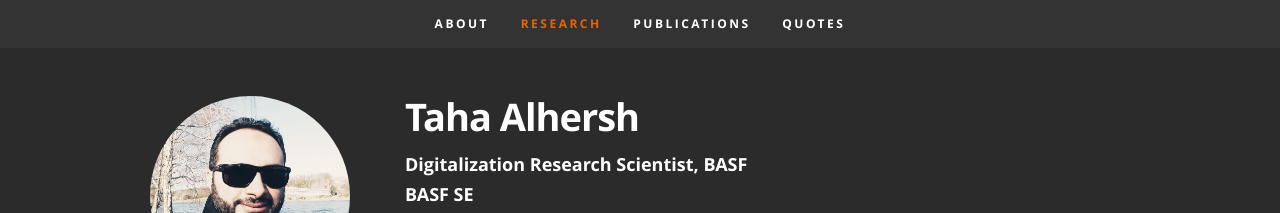
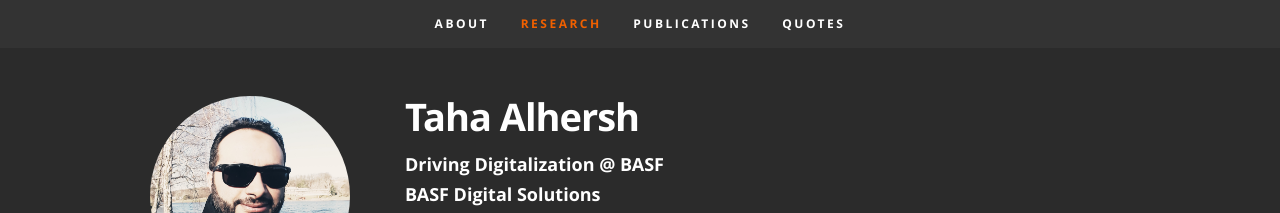
Before and after one commit to alhersh/alhersh.github.io, a plain HTML site: page index.html in a window 1280 px wide. Shown: the top 213 px of the page. Drawn offline with nearby package versions, Linux system fonts and the light colour scheme; files whose address does not match are found by name.

Commit message:
Update index.html

```diff
--- a/index.html
+++ b/index.html
@@ -67,8 +67,8 @@
 
             <h1><font color="white">Taha Alhersh</font></h1>
 
-            <h5> <font color="white"> Digitalization Research Scientist, BASF </font> </h5>
-            <h5> <font color="white"> BASF SE </font> </h5>
+            <h5> <font color="white"> Driving Digitalization @ BASF </font> </h5>
+            <h5> <font color="white"> BASF Digital Solutions </font> </h5>
             <font color="white"></font>
             <footer>
               <div class="row">
@@ -107,7 +107,7 @@
          <div class="twelve columns">
 	 <h1>Digitalization Research Scientist</h1>
 	    <p class="lead add-bottom">
-		 I am working as Digitalization Researcg Scientist at <a href="https://www.basf.com/global/en.html">BASF</a>.
+		 Driving Digitalization and AI Projects at <a href="https://www.basf.com/global/en.html">BASF</a>.
 	   </p>
 		 <hr>
 	    <h1>Medical Informatics</h1>
```
